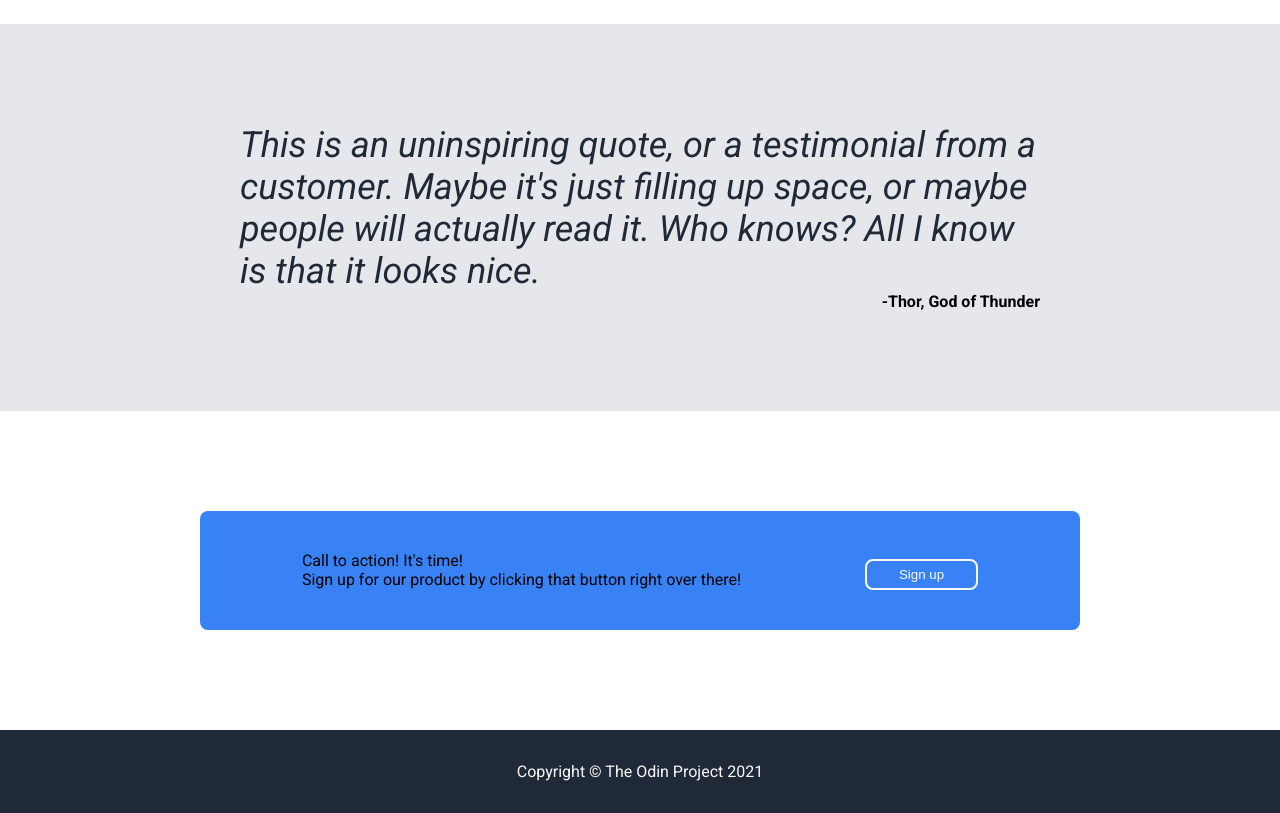
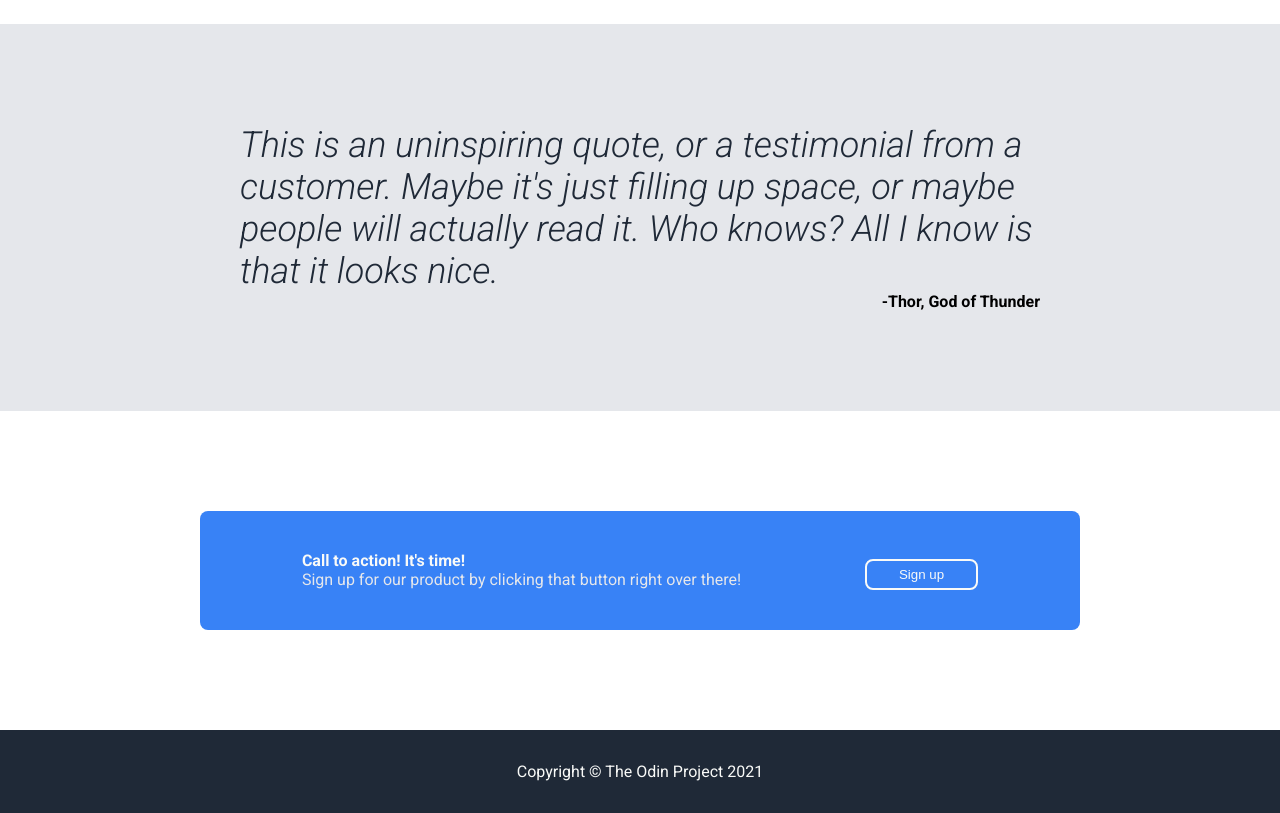
Before and after one commit to mimumamo/odin-landing-page, a plain HTML site: page index.html in a window 1280 px wide. Shown: the part 1000-1813 px from the top of the page. Drawn offline with Linux system fonts and the light colour scheme.

Commit message:
completed landing page

```diff
--- a/index.html
+++ b/index.html
@@ -69,8 +69,8 @@
         <div class="section-four">
             <div class="modal">
                 <div class="call-to-action">
-                    <div>Call to action! It's time!</div>
-                    <div>Sign up for our product by clicking that button right over there!</div>
+                    <div class="white-bold">Call to action! It's time!</div>
+                    <div class="text-modal">Sign up for our product by clicking that button right over there!</div>
                 </div>
                 <button class="signup white">Sign up</button>
             </div>
--- a/styles.css
+++ b/styles.css
@@ -106,6 +106,7 @@ img{
     color: #1F2937;
     font-size: 36px;
     font-style: italic;
+    font-weight: 300;
 }
 
 .header {
@@ -154,6 +155,15 @@ button {
     border: 2px solid;
 }
 
+.white-bold{
+    font-weight: bold;
+    color: #F9FAF8;
+}
+
+.text-modal{
+    color: #E5E7EB;
+}
+
 .footer {
     display: flex;
     justify-content: center;
```
